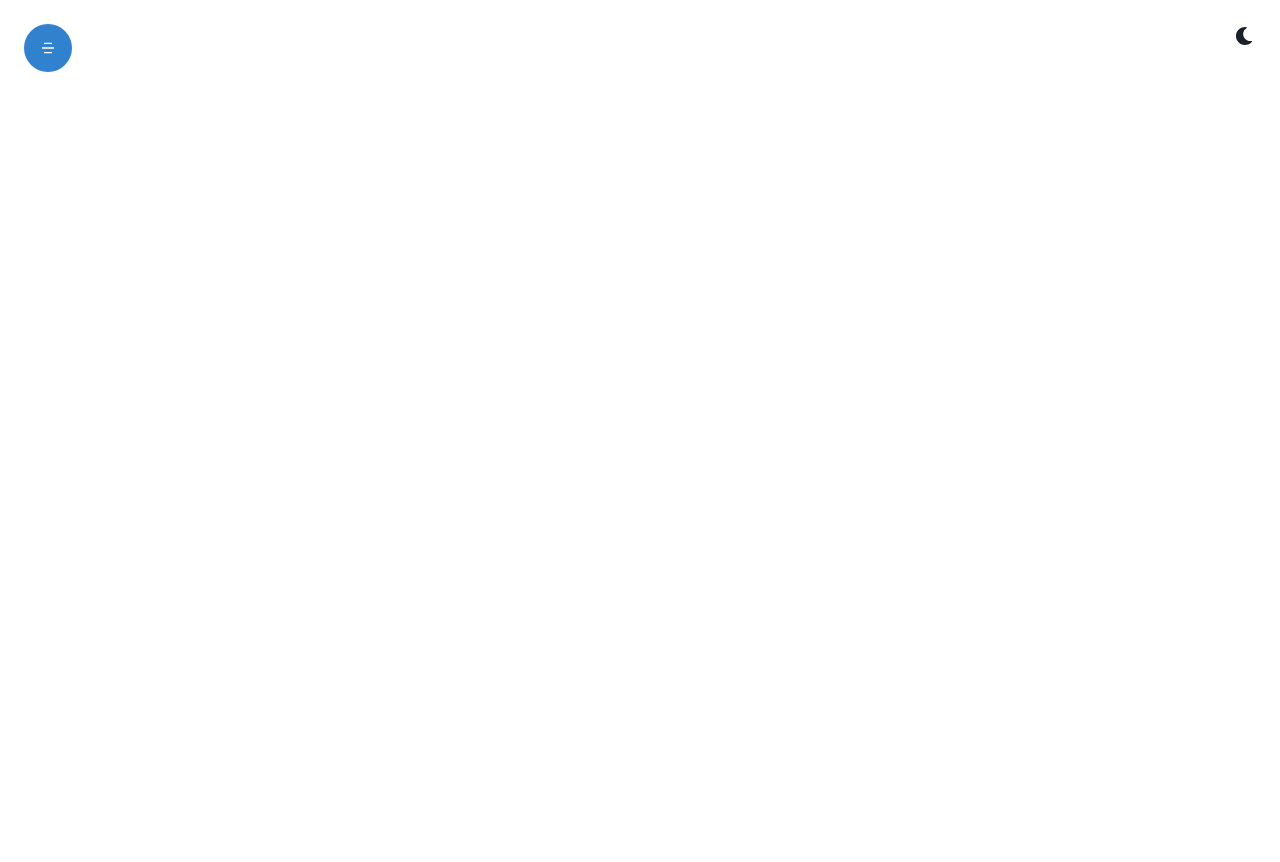
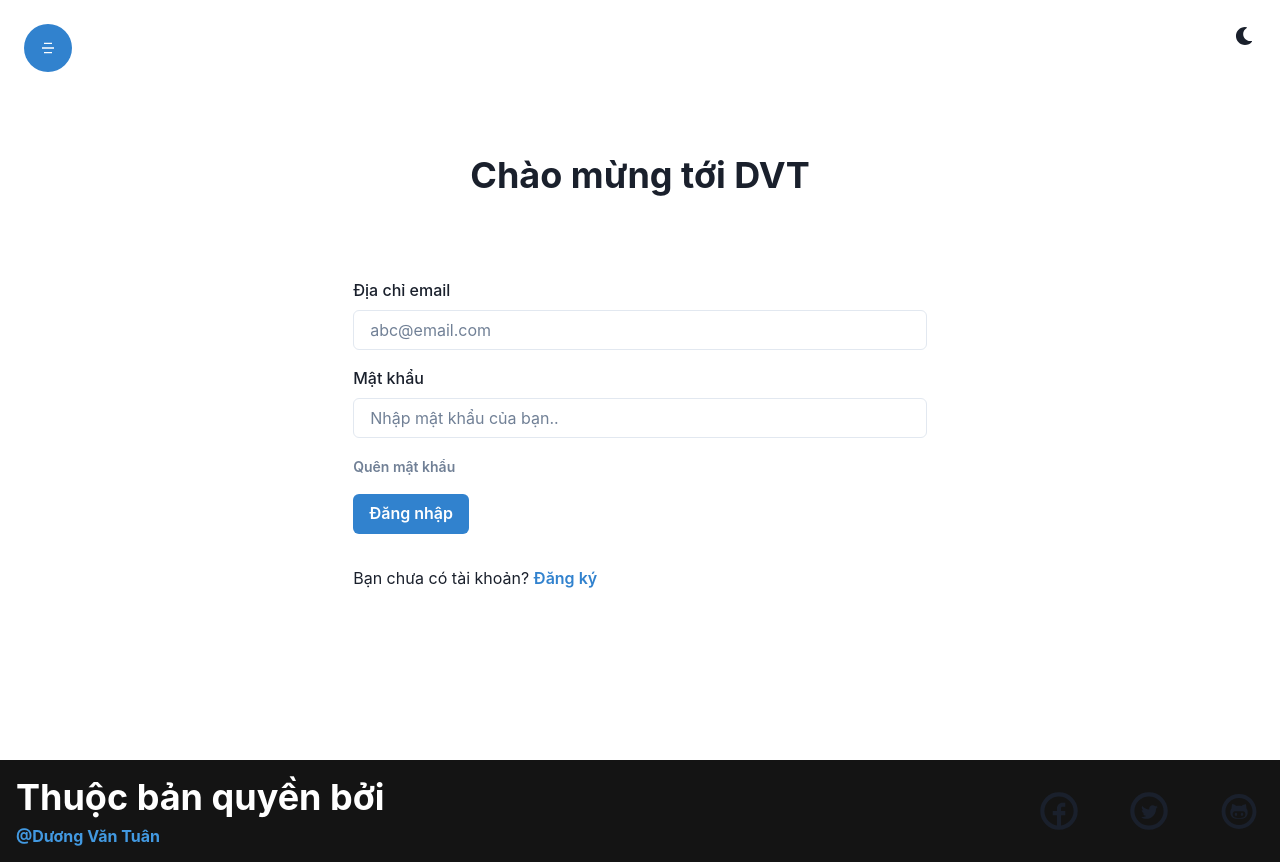
Before and after one commit to tkdvt372/course-web, a React (Create React App) app in the folder client/: page /login in a window 1280 px wide. Before the commit this address had no page. Before the commit the page ends 800 px from the top, so only its background shows below. Built offline with nearby package versions, Linux system fonts and the light colour scheme.

Commit message:
completed component login

```diff
--- a/client/src/App.js
+++ b/client/src/App.js
@@ -1,7 +1,9 @@
 import React from 'react';
 import { BrowserRouter as Router, Route, Routes } from "react-router-dom"
+import Login from './components/Auth/Login';
 import Courses from './components/Courses/Courses';
 import Home from './components/Home/Home';
+import Footer from './components/Layout/Footer/Footer';
 import Header from './components/Layout/Header/Header';
 function App() {
   return (
@@ -10,7 +12,9 @@
       <Routes>
         <Route path="/" element={<Home />} />
         <Route path="/courses" element={<Courses />} />
+        <Route path="/login" element={<Login />} />
       </Routes>
+      <Footer />
     </Router>
   )
 }
--- /dev/null
+++ b/client/src/components/Auth/Login.jsx
@@ -0,0 +1,54 @@
+import { Box, Button, Container, FormLabel, Heading, Input, VStack } from '@chakra-ui/react'
+import { Link } from "react-router-dom"
+import React, { useState } from 'react'
+
+const Login = () => {
+    const [email, setEmail] = useState("")
+    const [password, setPassword] = useState("")
+    return (
+        <Container h={"95vh"}>
+            <VStack h={"full"} justifyContent="center" spacing={"16"}>
+                <Heading children="Chào mừng tới DVT" />
+                <form style={{ width: "100%" }}>
+                    <Box my={"4"}
+                    >
+                        <FormLabel htmlFor="email" children="Địa chỉ email" />
+                        <Input required id="email" value={email} onChange={(e) => setEmail(e.target.value)}
+                            placeholder="abc@email.com"
+                            type={"email"}
+                            focusBorderColor="blue.500"
+                        />
+                    </Box>
+                    <Box my={"4"}
+                    >
+                        <FormLabel htmlFor="password" children="Mật khẩu" />
+                        <Input required id="password" value={password} onChange={(e) => setPassword(e.target.value)}
+                            placeholder="Nhập mật khẩu của bạn.."
+                            type={"password"}
+                            focusBorderColor="blue.500"
+                        />
+                    </Box>
+                    <Box>
+                        <Link to="/forget-password">
+                            <Button fontSize={"sm"} variant={"link"}>Quên mật khẩu</Button>
+                        </Link>
+                    </Box>
+                    <Button colorScheme="blue" my={"4"} type="submit">
+                        Đăng nhập
+                    </Button>
+                    <Box my={"4"}>
+                        Bạn chưa có tài khoản?{" "}
+                        <Link to="/register">
+                            <Button colorScheme="blue" variant={"link"}>
+                                Đăng ký
+                            </Button>
+
+                        </Link>
+                    </Box>
+                </form>
+            </VStack>
+        </Container>
+    )
+}
+
+export default Login
--- /dev/null
+++ b/client/src/components/Layout/Footer/Footer.jsx
@@ -0,0 +1,48 @@
+import React from 'react'
+import { Box, Heading, HStack, Stack, VStack } from "@chakra-ui/react"
+import { TiSocialFacebookCircular, TiSocialTwitterCircular } from "react-icons/ti"
+import { DiGithub } from "react-icons/di"
+
+const Footer = () => {
+    return (
+        <Box padding={"4"} bg={"blackAlpha.900"} minH={"10vh"}>
+            <Stack direction={["column", "row"]}>
+                <VStack alignItems={["center", "flex-start"]} width={"full"}>
+                    <Heading
+                        children="Thuộc bản quyền bởi"
+                        color={"white"}
+                    />
+                    <Heading
+                        size={"sm"}
+                        fontFamily={"body"}
+                        children="@Dương Văn Tuân"
+                        color={"blue.400"}
+                    />
+                </VStack>
+                <HStack
+                    spacing={["2", "10"]}
+                    justifyContent="center"
+                    fontSize={50}
+                >
+                    <a href="https://www.facebook.com/dvt372/"
+                        target={"_blank"} rel="noreferrer"
+                    >
+                        <TiSocialFacebookCircular />
+                    </a>
+                    <a href="https://twitter.com/dvt_372"
+                        target={"_blank"} rel="noreferrer"
+                    >
+                        <TiSocialTwitterCircular />
+                    </a>
+                    <a href="https://github.com/tkdvt372"
+                        target={"_blank"} rel="noreferrer"
+                    >
+                        <DiGithub />
+                    </a>
+                </HStack>
+            </Stack>
+        </Box>
+    )
+}
+
+export default Footer
--- a/client/src/components/Layout/Header/Header.jsx
+++ b/client/src/components/Layout/Header/Header.jsx
@@ -14,7 +14,7 @@
 );
 const Header = () => {
     const { isOpen, onOpen, onClose } = useDisclosure()
-    const isAuthenticated = true;
+    const isAuthenticated = false;
     const user = {
         role: "admin"
     }
```
